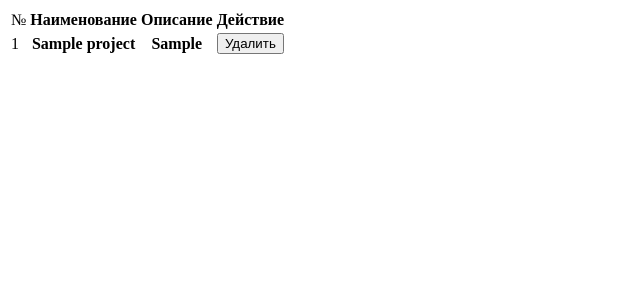
After one commit to PirmagomedovZhr/Construction_Project, a Django app: page /projects/ in a window 1280 px wide. The commit adds this page. Shown: the top 300 px of the page, without its empty margins (0-640 px from the left). Run offline with Django 4.2, Linux system fonts and the light colour scheme; a user stored in the database is signed in; tables that the repository leaves empty hold one stand-in row (values such as "Sample post").

Commit message:
asdasdasdasdas

```diff
--- a/main/models.py
+++ b/main/models.py
@@ -24,7 +24,7 @@ class Project(models.Model):
 class ProjectUser(models.Model):
     project = models.ForeignKey(Project, on_delete=models.CASCADE)
     user = models.ForeignKey(User, on_delete=models.CASCADE)
-
+    due_date = models.DateField('Срок завершения', null=True, blank=True)
 
 class TimeSpent(models.Model):
     user = models.ForeignKey(User, on_delete=models.CASCADE)
--- a/main/templates/main/admin/base.html
+++ b/main/templates/main/admin/base.html
@@ -41,6 +41,11 @@
 </div>
 
 <a href="{% url 'form' %}" class="glow-button">Создать проект</a>
+<form method="post" action="{% url 'projects' %}">
+    {% csrf_token %}
+    <input type="hidden" name="project_id" value="{{project.id}}" />
+    <input type="submit" value="Удалить проект" class="glow-button" />
+</form>
 <a href="{% url 'user_list' %}" class="glow-button">Управление проектами</a>
 
 </div>
--- /dev/null
+++ b/main/templates/main/admin/projects.html
@@ -0,0 +1,40 @@
+<!doctype html>
+{% load static %}
+<html lang="en">
+<head>
+    <!-- ваш код -->
+</head>
+<body>
+<!-- ваш код -->
+<div class="ooo">
+    <table>
+        <thead>
+            <tr>
+                <td>№</td>
+                <th>Наименование</th>
+                <th>Описание</th>
+                <th>Действие</th>
+            </tr>
+        </thead>
+
+        <tbody>
+            {% for project in projects %}
+            <tr>
+                <td>{{ forloop.counter }}</td>
+                <th>{{ project.title }}</th>
+                <th>{{ project.task }}</th>
+                <th>
+                    <form method="post" action="{% url 'deletes_project' project.id %}">
+                        {% csrf_token %}
+                        <input type="submit" value="Удалить" class="glow-button" />
+                    </form>
+                </th>
+            </tr>
+            {% endfor %}
+        </tbody>
+    </table>
+</div>
+
+<!-- ваш код -->
+</body>
+</html>
--- a/main/templates/main/delete_project.html
+++ b/main/templates/main/delete_project.html
@@ -9,9 +9,6 @@
 <head>
   <meta charset="UTF-8">
   <title>Log in/Sign up screen animation</title>
-
-
-
 
 
 </head>
--- a/main/templates/main/time_spent_list.html
+++ b/main/templates/main/time_spent_list.html
@@ -5,10 +5,6 @@
 <head>
   <meta charset="UTF-8">
   <title>Log in/Sign up screen animation</title>
-
-
-
-
 
 </head>
 
--- a/main/urls.py
+++ b/main/urls.py
@@ -1,5 +1,5 @@
 from django.urls import path
-from .views import (SignInView, SignUpView, logout_user, inactive_users, activate_user, Get_User, base, form, user_list, user_projects, delete_project, add_time, time_spent_list)
+from .views import (projects, deletes_project, SignInView, SignUpView, logout_user, inactive_users, activate_user, Get_User, base, form, user_list, user_projects, delete_project, add_time, time_spent_list)
 
 urlpatterns = [
     path('', base, name='base'),
@@ -12,7 +12,9 @@ urlpatterns = [
     path('use/', Get_User, name='use'),
     path('users/', user_list, name='user_list'),
     path('user_projects/<int:user_id>/', user_projects, name='user_projects'),
-    path('delete_project/<int:project_id>/', delete_project, name='delete_project'),
+    path('delete_project/<int:projectuser_id>/', delete_project, name='delete_project'),
     path('add_time/<int:project_id>/', add_time, name='add_time'),
     path('timespent/', time_spent_list, name='timespent'),
+    path('deletes_project/<int:project_id>/', deletes_project, name='deletes_project'),
+    path('projects/', projects, name='projects'),
 ]
--- a/main/views.py
+++ b/main/views.py
@@ -11,7 +11,8 @@ from django.shortcuts import render, redirect
 from django.contrib.auth.decorators import login_required
 from django.db.models import Q
 from django.views.decorators.csrf import csrf_protect
-
+from django.views.decorators.http import require_POST
+from django.shortcuts import get_object_or_404, redirect
 
 
 def add_user_to_project(project, user):
@@ -45,10 +46,21 @@ def user_projects(request, user_id):
     if request.method == 'POST':
         project_id = request.POST.get('project')
         user_id = request.POST.get('user')
+        due_date = request.POST.get('due_date')  # новый код
+
         user = User.objects.get(id=user_id)
         project = Project.objects.get(id=project_id)
-        ProjectUser.objects.create(user=user, project=project)
-        messages.success(request, 'Project has been assigned')
+
+        project_user, created = ProjectUser.objects.get_or_create(
+            user=user,
+            project=project,
+            defaults={'due_date': due_date}  # новый код
+        )
+
+        if created:
+            messages.success(request, 'Project has been assigned')
+        else:
+            messages.info(request, 'This project is already assigned to this user')
 
     return render(request, 'main/user_projects.html', {
         'user': user,
@@ -57,18 +69,38 @@ def user_projects(request, user_id):
         'available_projects': available_projects
     })
 
-def delete_project(request, project_id):
-    project = ProjectUser.objects.get(id=project_id)
-    if request.method == 'POST':
-        project.delete()
-        messages.success(request, 'Project has been deleted')
-        return redirect('user_projects', user_id=project.user.id)
-    return redirect('user_projects', user_id=project.user.id)
+
+def projects(request):
+    if not request.user.is_authenticated:
+        return HttpResponseRedirect('/signin')
+    else:
+        if request.user.is_superuser:
+            template = 'main/admin/projects.html'
+            return render(request, template, {'projects': Project.objects.all()})
+        else:
+            return HttpResponseRedirect('/signin')  # редирект не авторизованных пользователей на страницу входа
+
+
+def deletes_project(request, project_id):
+    if not request.user.is_authenticated:
+        return HttpResponseRedirect('/signin')
+    else:
+        if request.user.is_superuser:
+            project = get_object_or_404(Project, id=project_id)
+            project.delete()
+            return redirect('projects')
+        else:
+            return HttpResponseRedirect('/signin')  # редирект не авторизованных пользователей на страницу входа
+
 
 
 
 @login_required
 def add_time(request, project_id):
+    project_user = get_object_or_404(ProjectUser, project_id=project_id, user=request.user)
+    if project_user.due_date < date.today():
+        messages.error(request, 'Due date for this project has passed. You cannot add more time.')
+        return redirect('base')
     project = Project.objects.get(id=project_id)
     user = request.user
     existing_entry = TimeSpent.objects.filter(Q(user=user) & Q(project=project) & Q(date=date.today()))
@@ -207,6 +239,7 @@ class SignInView(View):
 
 
 def base(request):
+
     if not request.user.is_authenticated:
         return HttpResponseRedirect('/signin')
     else:
@@ -215,6 +248,14 @@ def base(request):
             return render(request, template, {'tasks': Project.objects.all()})
         else:
             return render(request, 'main/users/base.html', {'projects': ProjectUser.objects.filter(user=request.user)})
+
+
+@require_POST
+def delete_project(request, projectuser_id):
+    projectuser = get_object_or_404(ProjectUser, id=projectuser_id)
+    user_id = projectuser.user.id
+    projectuser.delete()
+    return redirect('user_projects', user_id=user_id)
 
 
 
```
Also changed, not shown: main/templates/main/user_projects.html (+10 -16 lines), main/migrations/0009_projectuser_due_date.py (added), 1 other file.
